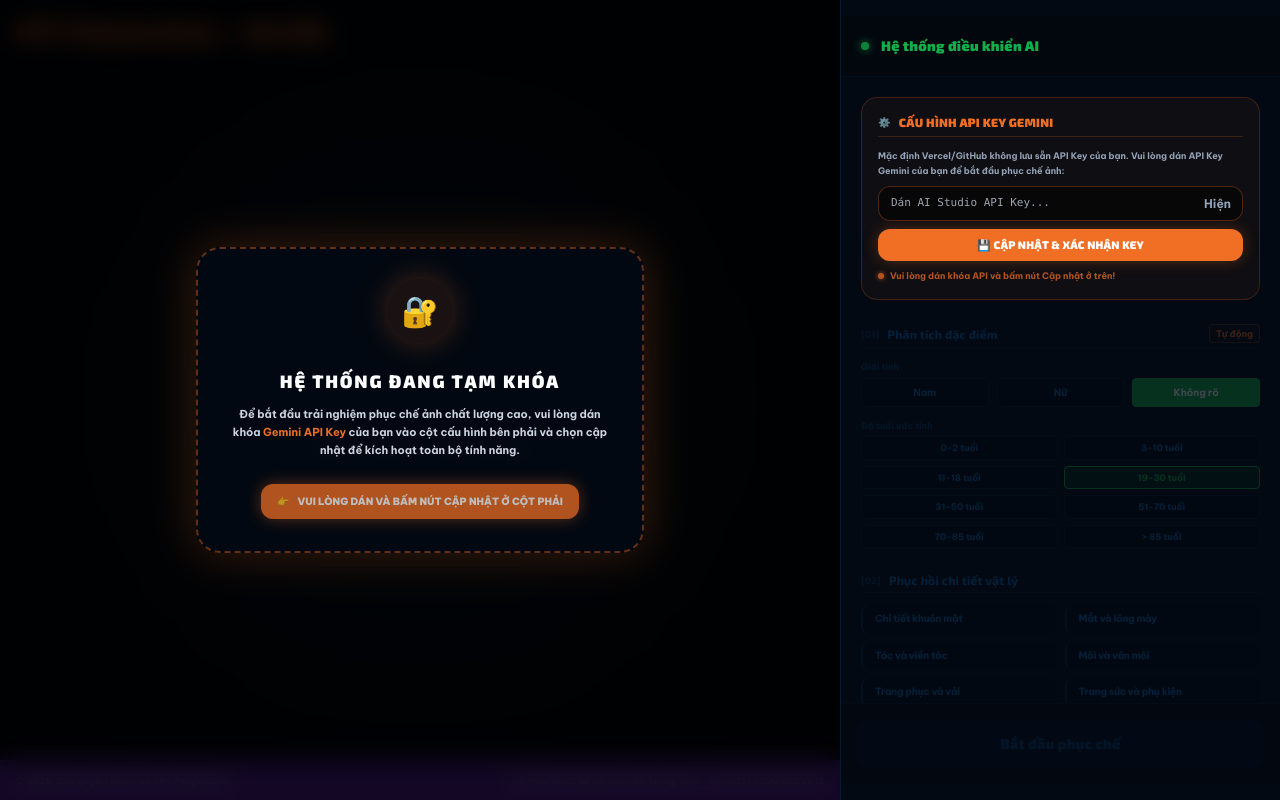
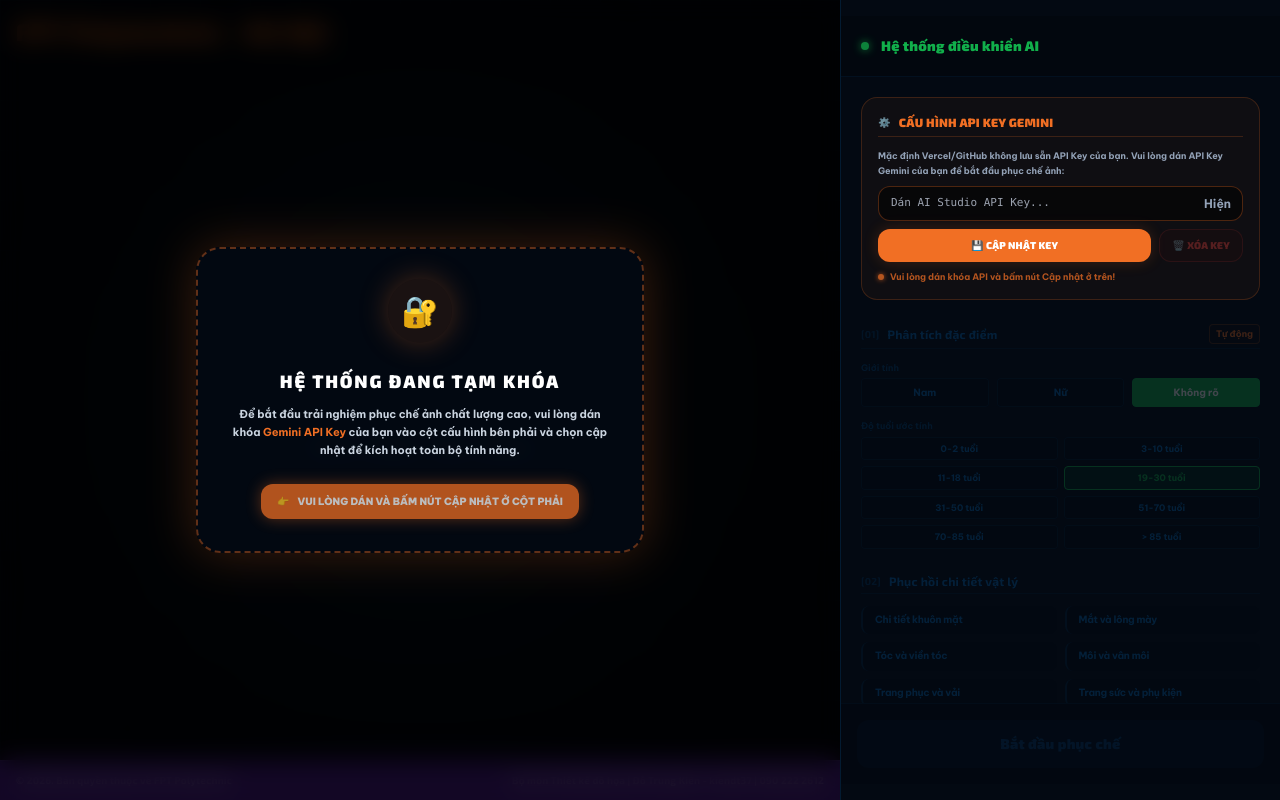
Before and after one commit to kieartist-collab/FPT-Polytechnic---Ph-c-ch-nh, a React (Vite) app: page / in a window 1280 px wide. Built offline with nearby package versions, Linux system fonts and the light colour scheme.

Commit message:
feat: add API key deletion functionality
Add a delete button to the API key configuration to allow users to clear their stored Gemini credentials from localStorage.

```diff
--- a/App.tsx
+++ b/App.tsx
@@ -162,6 +162,13 @@ const App: React.FC = () => {
     setTimeout(() => {
       setApiKeySaveSuccess(false);
     }, 3000);
+  };
+
+  const handleDeleteApiKey = () => {
+    setApiKey('');
+    setTempApiKey('');
+    localStorage.removeItem('gemini_api_key');
+    setError(null);
   };
 
   const [isDragging, setIsDragging] = useState(false);
@@ -745,13 +752,25 @@ const App: React.FC = () => {
                 </button>
               </div>
 
-              <button
-                type="button"
-                onClick={handleSaveApiKey}
-                className="w-full py-2 px-4 bg-[#F16F24] hover:bg-[#F16F24]/90 text-white font-black text-[11px] font-heading rounded-xl shadow-[0_0_15px_rgba(241,111,36,0.3)] hover:shadow-[0_0_20px_rgba(241,111,36,0.5)] active:scale-95 transition-all flex items-center justify-center gap-2"
-              >
-                <span>💾 CẬP NHẬT & XÁC NHẬN KEY</span>
-              </button>
+              <div className="flex gap-2">
+                <button
+                  type="button"
+                  onClick={handleSaveApiKey}
+                  className="flex-1 py-2 px-3 bg-[#F16F24] hover:bg-[#F16F24]/90 text-white font-black text-[10px] font-heading rounded-xl shadow-[0_0_15px_rgba(241,111,36,0.2)] hover:shadow-[0_0_20px_rgba(241,111,36,0.4)] active:scale-95 transition-all flex items-center justify-center gap-1.5"
+                >
+                  <span>💾 CẬP NHẬT KEY</span>
+                </button>
+
+                <button
+                  type="button"
+                  onClick={handleDeleteApiKey}
+                  disabled={!tempApiKey && !apiKey}
+                  className={`py-2 px-3 border font-black text-[10px] font-heading rounded-xl active:scale-95 transition-all flex items-center justify-center gap-1.5 ${(!tempApiKey && !apiKey) ? 'bg-red-950/10 text-red-500/30 border-red-500/10 cursor-not-allowed select-none' : 'bg-red-500/10 text-red-400 border-red-500/35 hover:bg-red-500 hover:text-white hover:border-red-500'}`}
+                  title="Xóa khóa API đã lưu khỏi hệ thống"
+                >
+                  <span>🗑️ XÓA KEY</span>
+                </button>
+              </div>
 
               {apiKeySaveSuccess && (
                 <div className="text-[10px] text-[#11AF4B] font-bold bg-[#11AF4B]/10 border border-[#11AF4B]/20 p-2 rounded-xl text-center flex items-center justify-center gap-1.5 animate-pulse">
```
